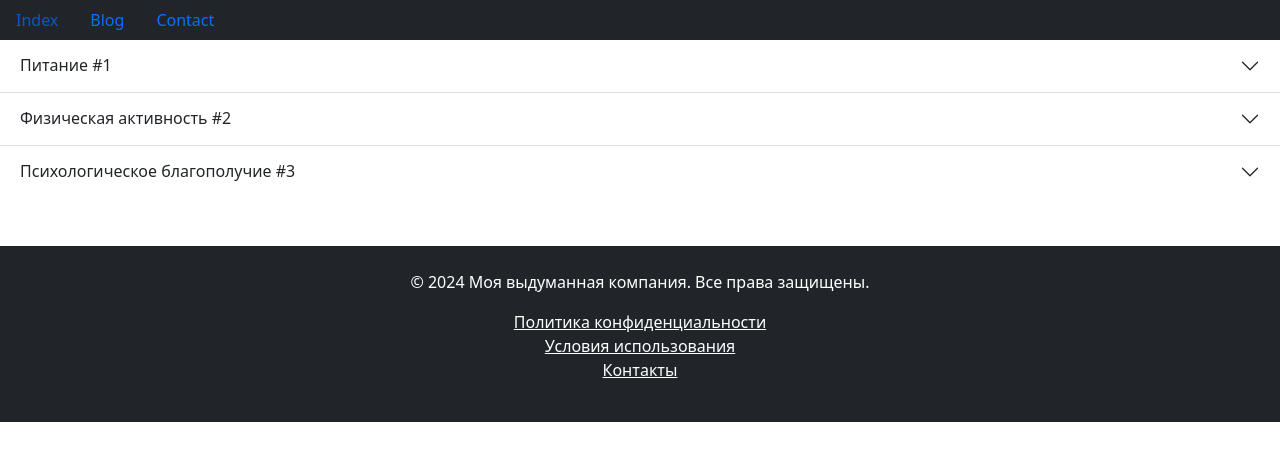
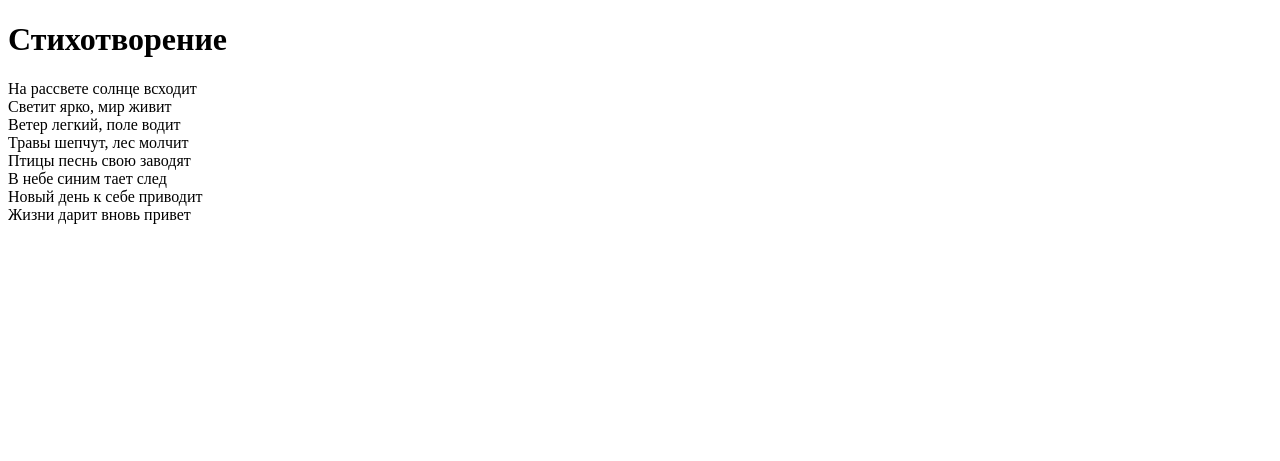
Before and after one commit to FedFedavi/VD04, a Flask app: page / in a window 1280 px wide. Shown: the top 461 px of the page. Run offline with Flask 3, Linux system fonts and the light colour scheme.

Commit message:
new code & branch

```diff
--- a/main.py
+++ b/main.py
@@ -5,7 +5,25 @@ app = Flask(__name__)
 
 @app.route("/")
 def index():
-    return render_template("index.html")
+    context = {
+        'poem': ['На рассвете солнце всходит',
+                'Светит ярко, мир живит',
+                'Ветер легкий, поле водит',
+                'Травы шепчут, лес молчит',
+                'Птицы песнь свою заводят',
+                'В небе синим тает след',
+                'Новый день к себе приводит',
+                'Жизни дарит вновь привет']
+    }
+    return render_template("shablon.html", **context)
+
+@app.route("/shablon/")
+def index2():
+    context = {
+        'caption': 'Шаблон индекса',
+        'link': 'Улыбнитесь Каскадеры'
+    }
+    return render_template("index.html", **context)
 
 @app.route("/blog/")
 def blog():
--- a/templates/index.html
+++ b/templates/index.html
@@ -2,7 +2,7 @@
 <html lang="en">
 <head>
     <meta charset="UTF-8">
-    <title>Index</title>
+    <title>{{caption}}</title>
     <link href="https://cdn.jsdelivr.net/npm/bootstrap@5.3.3/dist/css/bootstrap.min.css" rel="stylesheet" integrity="sha384-QWTKZyjpPEjISv5WaRU9OFeRpok6YctnYmDr5pNlyT2bRjXh0JMhjY6hW+ALEwIH" crossorigin="anonymous">
 </head>
 <body>
@@ -76,9 +76,9 @@
         <div class="container">
             <p>&copy; 2024 Моя выдуманная компания. Все права защищены.</p>
             <ul class="list-unstyled">
-                <li><a href="#" class="text-white">Политика конфиденциальности</a></li>
-                <li><a href="#" class="text-white">Условия использования</a></li>
-                <li><a href="#" class="text-white">Контакты</a></li>
+                <li><a href="#" class="text-white">{{link}}</a></li>
+                <li><a href="#" class="text-white">{{link}}</a></li>
+                <li><a href="#" class="text-white">{{link}}</a></li>
             </ul>
         </div>
 </footer>
--- /dev/null
+++ b/templates/shablon.html
@@ -0,0 +1,16 @@
+<!DOCTYPE html>
+<html lang="en">
+<head>
+    <meta charset="UTF-8">
+    <title>Test</title>
+</head>
+<body>
+    <h1>Стихотворение</h1>
+   <p>
+       {% for i in poem %}
+            {{i}}<br>
+       {% endfor %}
+   </p>
+
+</body>
+</html>
```
